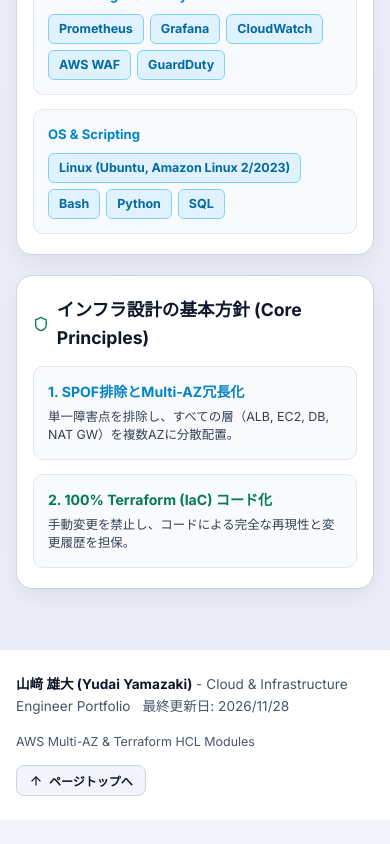
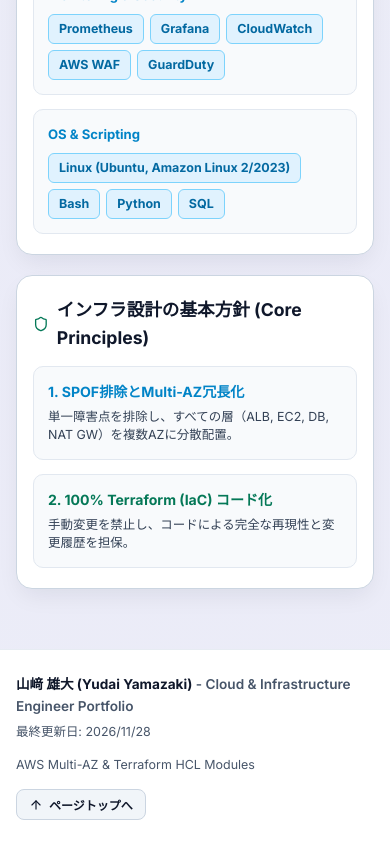
Before and after one commit to siw24010038-ui/infra-portfolio, a React (Vite) app: page / in a window 390 px wide. Shown: the part 4200-5044 px from the top of the page. Before the commit the page ends 5020 px from the top, so only its background shows below. Built offline with nearby package versions, Linux system fonts and the light colour scheme.

Commit message:
style: refine footer layout for mobile screens

```diff
--- a/src/App.jsx
+++ b/src/App.jsx
@@ -96,11 +96,13 @@
           flexWrap: 'wrap',
           gap: '14px'
         }}>
-          <div>
-            <strong style={{ color: '#0f172a' }}>山﨑 雄大 (Yudai Yamazaki)</strong> - Cloud & Infrastructure Engineer Portfolio
-            <span style={{ marginLeft: '12px', color: 'var(--text-dim)' }}>
+          <div style={{ display: 'flex', flexDirection: 'column', gap: '4px' }}>
+            <div style={{ fontWeight: 600 }}>
+              <strong style={{ color: '#0f172a' }}>山﨑 雄大 (Yudai Yamazaki)</strong> - Cloud & Infrastructure Engineer Portfolio
+            </div>
+            <div style={{ fontSize: '0.78rem', color: 'var(--text-dim)' }}>
               最終更新日: {lastUpdated}
-            </span>
+            </div>
           </div>
 
           <div style={{ display: 'flex', alignItems: 'center', gap: '14px', flexWrap: 'wrap' }}>
```
